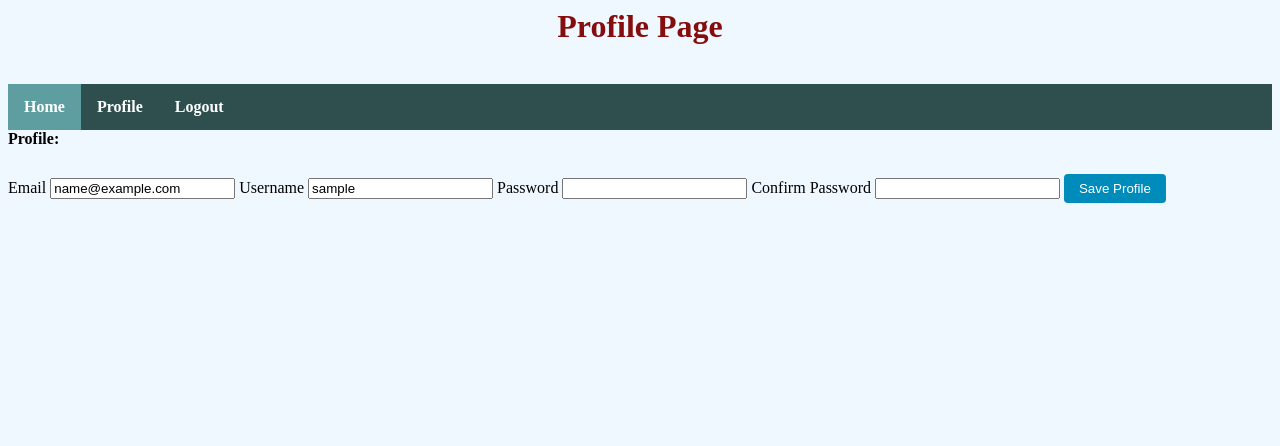
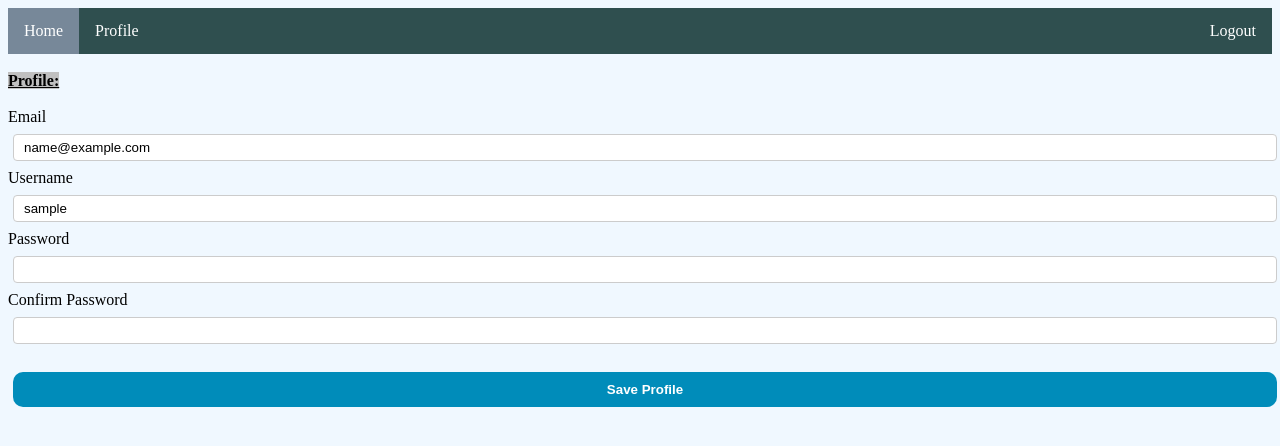
Before and after one commit to hhp46/IT202011, a PHP site: page /profile.php in a window 1280 px wide. Shown: the top 446 px of the page. Run offline with PHP 8.4, Linux system fonts and the light colour scheme; the visitor is signed in with stand-in values (Sample User, id 1); data that the repository does not hold is empty; a stand-in replaces the project's code that opens the database connection.

Commit message:
project files

```diff
--- a/Project/lib/helpers.php
+++ b/Project/lib/helpers.php
@@ -48,4 +48,26 @@ function safer_echo($var) {
     echo htmlspecialchars($var, ENT_QUOTES, "UTF-8");
 }
 
+//for flash feature
+function flash($msg) {
+    if (isset($_SESSION['flash'])) {
+        array_push($_SESSION['flash'], $msg);
+    }
+    else {
+        $_SESSION['flash'] = array();
+        array_push($_SESSION['flash'], $msg);
+    }
+
+}
+
+function getMessages() {
+    if (isset($_SESSION['flash'])) {
+        $flashes = $_SESSION['flash'];
+        $_SESSION['flash'] = array();
+        return $flashes;
+    }
+    return array();
+}
+
+//end flash
 ?>
--- /dev/null
+++ b/Project/partials/flash.php
@@ -0,0 +1,27 @@
+
+<?php
+/*put this at the bottom of the page so any templates
+ populate the flash variable and then display at the proper timing*/
+?>
+<div class="container" id="flash">
+    <?php $messages = getMessages(); ?>
+    <?php if ($messages): ?>
+        <?php foreach ($messages as $msg): ?>
+            <div class="row bg-secondary justify-content-center">
+            <br>
+                <p2><?php echo $msg; ?></p2>
+            </div>
+        <?php endforeach; ?>
+    <?php endif; ?>
+</div>
+<script>
+    //used to pretend the flash messages are below the first nav element
+    function moveMeUp(ele) {
+        let target = document.getElementsByTagName("nav")[0];
+        if (target) {
+            target.after(ele);
+        }
+    }
+
+    moveMeUp(document.getElementById("flash"));
+</script>
--- a/Project/partials/nav.php
+++ b/Project/partials/nav.php
@@ -1,58 +1,19 @@
-<html>
-<head>
 
-<style type="text/css">
-ul {
-  list-style-type: none;
-  margin: 0;
-  padding: 0;
-  overflow: hidden;
-  background-color: #2F4F4F;
-}
-
-li {
-  float: left;
-}
-
-li a {
-  display: block;
-  color: white;
-  text-align: center;
-  padding: 14px 16px;
-  text-decoration: none;
-}
-
-li a:hover:not(.active) {
-  background-color: #111;
-}
-
-.active {
-  background-color: #5F9EA0;
-}
-</style>
-</head>
-
-<body>
-
-
-
+<link rel="stylesheet" href="static/css/styles.css">
 <?php
 //we'll be including this on most/all pages so it's a good place to include anything else we want on those pages
 require_once(__DIR__ . "/../lib/helpers.php");
 ?>
-<br>
-
-<ul>
-    <li><a class="active" href="home.php"><b>Home</b></a></li>
+<nav>
+<ul class="nav">
+    <li><a class="active" href="home.php">Home</a></li>
     <?php if (!is_logged_in()): ?>
-        <li><a  href="login.php"><b>Login</b></a></li>
-        <li><a href="register.php"><b>Register</b></a></li>
+        <li><a href="login.php">Login</a></li>
+        <li><a href="register.php">Register</a></li>
     <?php endif; ?>
     <?php if (is_logged_in()): ?>
-        <li><a href="profile.php"><b>Profile</b></a></li>
-        <li><a href="logout.php"><b>Logout</b></a></li>
+        <li><a href="profile.php">Profile</a></li>
+        <li style="float:right"><a href="logout.php">Logout</a></li>
     <?php endif; ?>
 </ul>
-
-</body>
-</html>
+</nav>
--- a/Project/profile.php
+++ b/Project/profile.php
@@ -1,41 +1,4 @@
-<html>
-<title> Profile </title>
-<head>
-
-<h1>Profile Page</h1>
-<style>
-body {
-  background-color: #F0F8FF;
-}
-p3{
-font-weight: bold;
-}
-h1 {
-text-align: center;
-color: #860d0d;
-font-weight: bold;
-}
-input[type=submit] {
- background-color: #008CBA;
-  color: white;
-  padding: 7px 15px;
-  margin: 8px 0;
-  border: none;
-  border-radius: 4px;
-  cursor: pointer;
-}
-
-input[type=submit]:hover {
-  background-color: #ADD8E6;
-  color: black;
-}
-
-</style>
-</head>
-
-<body>
-
-
+<title> Profile Page </title>
 <?php require_once(__DIR__ . "/partials/nav.php"); ?>
 <?php
 //Note: we have this up here, so our update happens before our get/fetch
@@ -43,6 +6,7 @@ input[type=submit]:hover {
 //As an exercise swap these two and see how things change
 if (!is_logged_in()) {
     //this will redirect to login and kill the rest of this script (prevent it from executing)
+    flash("You must be logged in to access this page");
     die(header("Location: login.php"));
 }
 
@@ -68,7 +32,7 @@ if (isset($_POST["saved"])) {
             }
         }
         if ($inUse > 0) {
-            echo "Email is already in use";
+            flash("Email already in use");
             //for now we can just stop the rest of the update
             $isValid = false;
         }
@@ -92,7 +56,7 @@ if (isset($_POST["saved"])) {
             }
         }
         if ($inUse > 0) {
-            echo "Username is already in use";
+            flash("Username already in use");
             //for now we can just stop the rest of the update
             $isValid = false;
         }
@@ -104,10 +68,10 @@ if (isset($_POST["saved"])) {
         $stmt = $db->prepare("UPDATE Users set email = :email, username= :username where id = :id");
         $r = $stmt->execute([":email" => $newEmail, ":username" => $newUsername, ":id" => get_user_id()]);
         if ($r) {
-            echo "Updated profile";
+            flash("Updated profile");
         }
         else {
-            echo "Error updating profile";
+            flash("Error updating profile");
         }
         //password is optional, so check if it's even set
         //if so, then check if it's a valid reset request
@@ -119,10 +83,10 @@ if (isset($_POST["saved"])) {
                 $stmt = $db->prepare("UPDATE Users set password = :password where id = :id");
                 $r = $stmt->execute([":id" => get_user_id(), ":password" => $hash]);
                 if ($r) {
-                    echo "Reset password";
+                    flash("Reset Password");
                 }
                 else {
-                    echo "Error resetting password";
+                    flash("Error resetting password");
                 }
             }
         }
@@ -145,6 +109,8 @@ if (isset($_POST["saved"])) {
 
 
 ?>
+<br>
+
 <p3>Profile:</p3>
 <br>
 <br>
@@ -160,9 +126,4 @@ if (isset($_POST["saved"])) {
         <input type="password" name="confirm"/>
         <input type="submit" name="saved" value="Save Profile"/>
     </form>
-
-
-
-
-</body>
-</html>
+<?php require(__DIR__ . "/partials/flash.php");
--- /dev/null
+++ b/Project/static/css/styles.css
@@ -0,0 +1,112 @@
+body {
+  background-color: #F0F8FF;
+  /*font-size: 1.5em;*/
+}
+p3{
+font-weight: bold;
+text-decoration: underline;
+background-color:#C0C0C0;
+}
+
+input, select {
+    width: 100%;
+    padding: 5px 10px;
+    margin: 8px 0;
+    display: inline-block;
+    border: 1px solid #ccc;
+    border-radius: 4px;
+    box-sizing: border-box;
+}
+
+
+input[type=submit] {
+ background-color: #008CBA;
+  color: white;
+  margin: 20px 0;
+  border: none;
+  border-radius: 10px;
+  cursor: pointer;
+   width: 100%;
+   padding: 10px 17px;
+    font-weight: bold;
+}
+
+input[type=submit]:hover {
+  background-color: #ADD8E6;
+  color: black;
+}
+
+ul {
+  list-style-type: none;
+  margin: 0;
+  padding: 0;
+  overflow: hidden;
+  background-color: #2F4F4F;
+}
+
+
+li {
+  float: left;
+}
+
+li a {
+  display: block;
+  color: white;
+  text-align: center;
+  padding: 14px 16px;
+  text-decoration: none;
+}
+
+.nav a:hover {
+  background-color: #111;
+}
+
+.nav a.active {
+  background-color: #778899;
+  color: white;
+
+}
+
+
+
+h1 {
+text-align: center;
+color: #860d0d;
+font-weight: bold;
+box-shadow: 5px 10px lightblue;
+border: 5px solid black;
+}
+
+
+
+p2 {
+font-weight: bold;
+  border: 2px solid;
+  padding: 5px;
+  box-shadow: 5px 10px lightblue;
+}
+
+input:nth-of-type(1) {
+    margin-left: 5px !important;
+    margin-right: 5px !important;
+}
+
+input:nth-of-type(2) {
+    margin-left: 5px !important;
+    margin-right: 5px !important;
+}
+
+input:nth-of-type(3) {
+    margin-left: 5px !important;
+    margin-right: 5px !important;
+}
+
+input:nth-of-type(4) {
+    margin-left: 5px !important;
+    margin-right: 5px !important;
+}
+
+input:nth-of-type(5) {
+    margin-left: 5px !important;
+    margin-right: 5px !important;
+}
```
Also changed, not shown: Project/home.php (+3 -27 lines), Project/login.php (+15 -42 lines), Project/logout.php (+7 -19 lines), Project/register.php (+10 -41 lines). Lines whose indentation alone changed are shown as unchanged.
